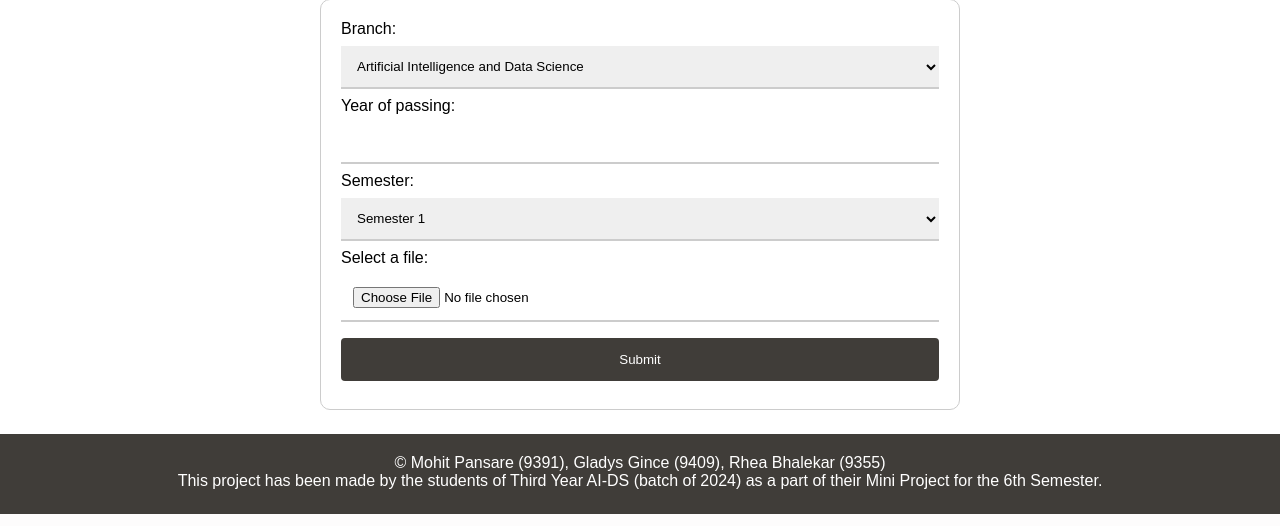
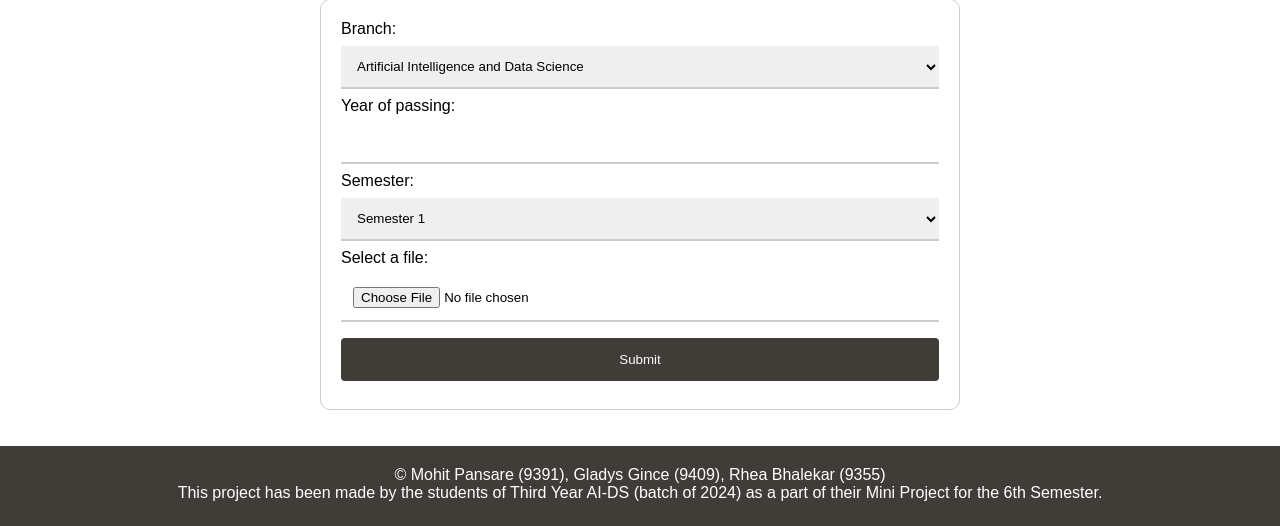
Before and after one commit to panzzzzz-er/new-result-analyzer, a Flask app: page / in a window 1280 px wide. Shown: the part 286-812 px from the top of the page. Run offline with Flask 3, Linux system fonts and the light colour scheme.

Commit message:
Update home.html

```diff
--- a/templates/home.html
+++ b/templates/home.html
@@ -86,7 +86,6 @@
         padding: 20px;
         background-color: #403d39;
         color: white;
-        position: absolute;
         bottom: 0;
         width: 100%;
         height: 80px;
@@ -149,6 +148,7 @@
 
       <input type="submit" value="Submit" />
     </form>
+    <br> <br>
   </body>
   <footer>
     <p>
```
